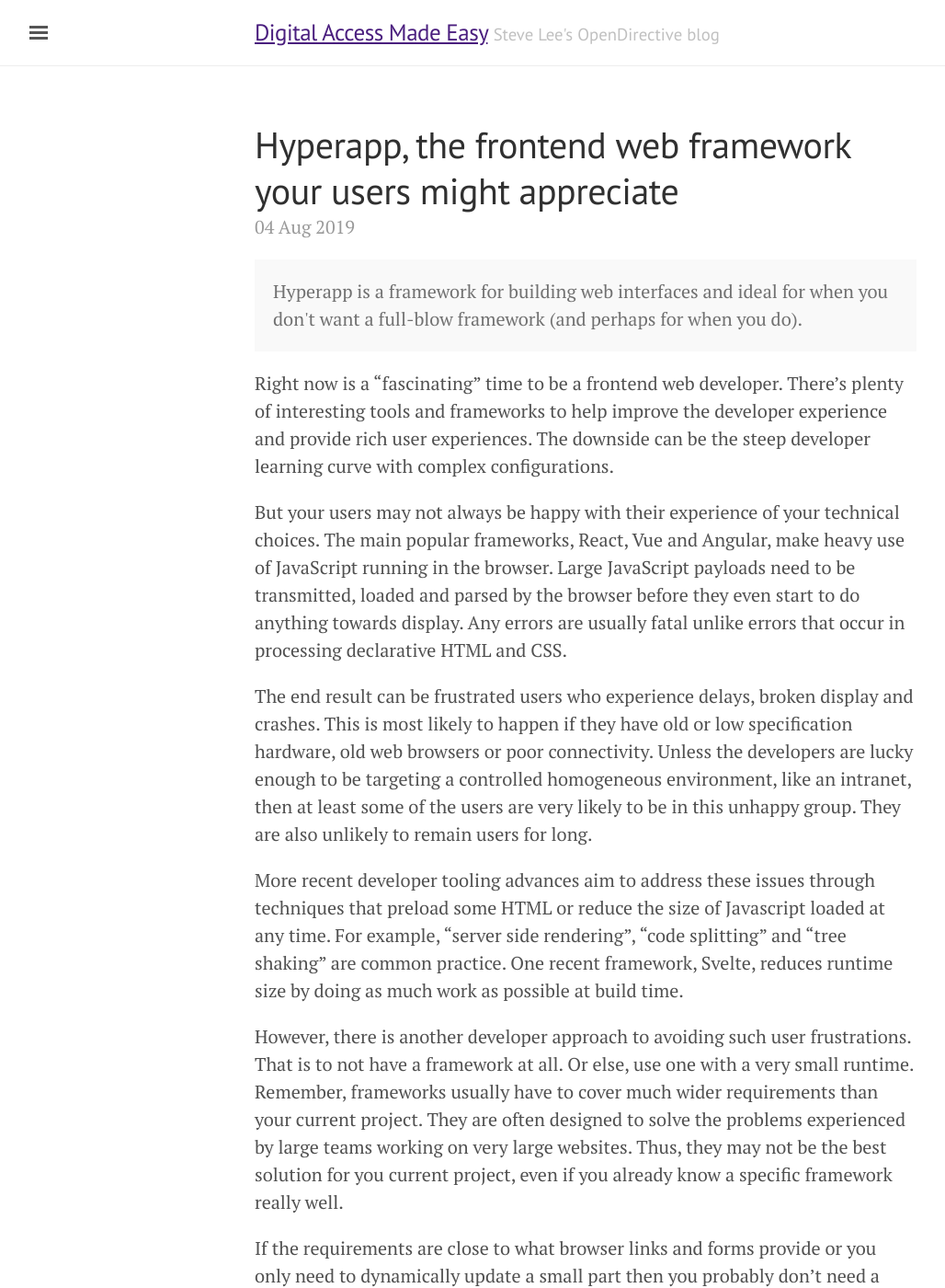
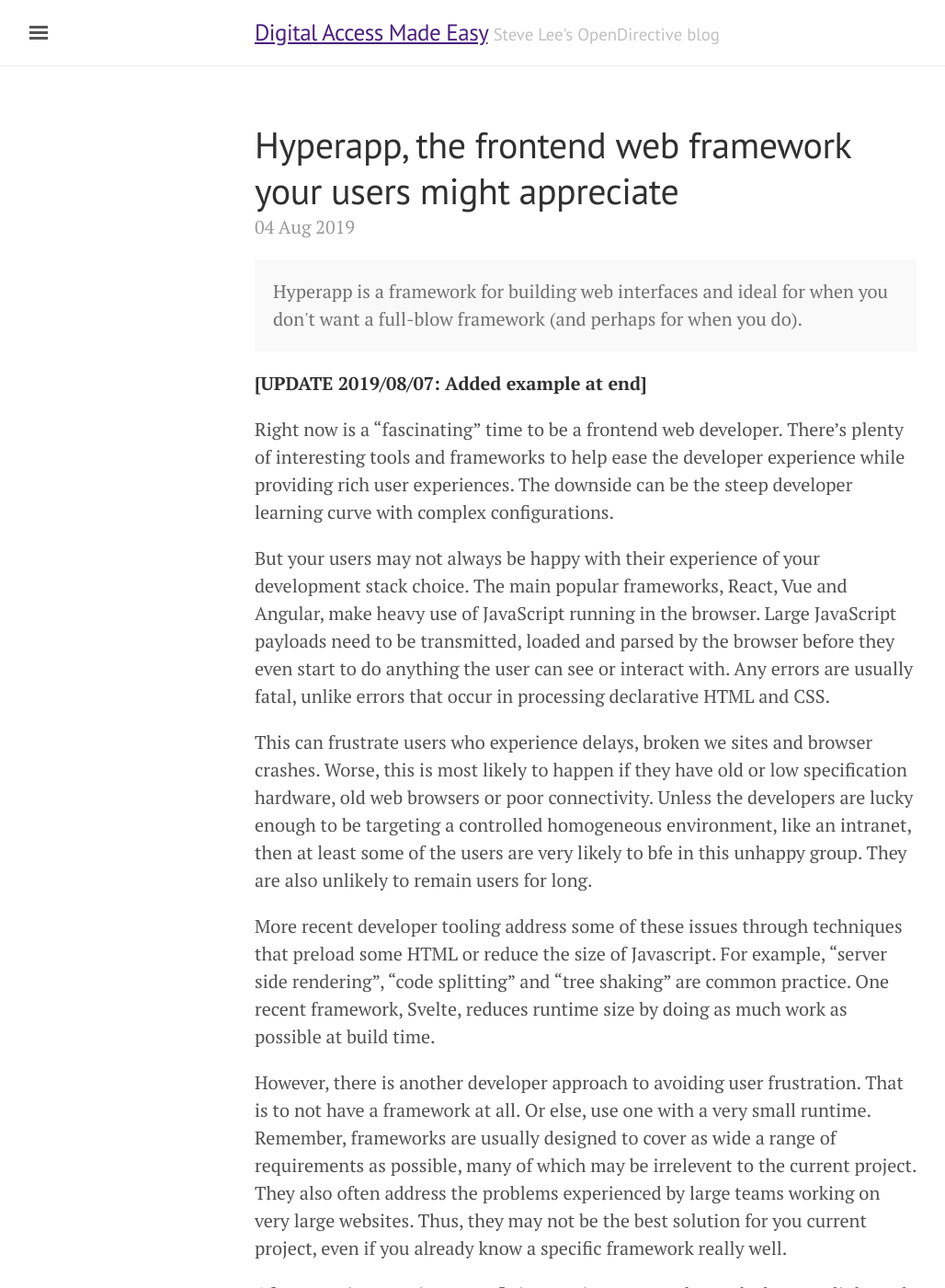
Before and after one commit to OpenDirective/opendirective.github.io, a Jekyll site: the page built from _posts/2019-08-04-hyperapp-micro-framework.md, in a window 1280 px wide and 1400 px high. Shown: the whole window at 92% size, without its empty margins (3-1031 px from the left). Built offline with Jekyll 4.4.1, drawn with Linux system fonts in a browser that asks for light colours; some of the changed text lies outside the part shown.

Commit message:
Update some text

```diff
--- a/_posts/2019-08-04-hyperapp-micro-framework.md
+++ b/_posts/2019-08-04-hyperapp-micro-framework.md
@@ -7,19 +7,21 @@
 Hyperapp is a framework for building web interfaces and ideal for when you don't want a full-blow framework (and perhaps for when you do).
 </div>
 
-Right now is a "fascinating" time to be a frontend web developer. There's plenty of interesting tools and frameworks to help improve the developer experience and provide rich user experiences. The downside can be the steep developer learning curve with complex configurations.
+**[UPDATE 2019/08/07: Added example at end]**
 
-But your users may not always be happy with their experience of your technical choices. The main popular frameworks, React, Vue and Angular, make heavy use of JavaScript running in the browser. Large JavaScript payloads need to be transmitted, loaded and parsed by the browser before they even start to do anything towards display. Any errors are usually fatal unlike errors that occur in processing declarative HTML and CSS.
+Right now is a "fascinating" time to be a frontend web developer. There's plenty of interesting tools and frameworks to help ease the developer experience while providing rich user experiences. The downside can be the steep developer learning curve with complex configurations.
 
-The end result can be frustrated users who experience delays, broken display and crashes. This is most likely to happen if they have old or low specification hardware, old web browsers or poor connectivity. Unless the developers are lucky enough to be targeting a controlled homogeneous environment, like an intranet, then at least some of the users are very likely to be in this unhappy group. They are also unlikely to remain users for long.
+But your users may not always be happy with their experience of your development stack choice. The main popular frameworks, React, Vue and Angular, make heavy use of JavaScript running in the browser. Large JavaScript payloads need to be transmitted, loaded and parsed by the browser before they even start to do anything the user can see or interact with. Any errors are usually fatal, unlike errors that occur in processing declarative HTML and CSS.
 
-More recent developer tooling advances aim to address these issues through techniques that preload some HTML or reduce the size of Javascript loaded at any time. For example, "server side rendering", "code splitting" and "tree shaking" are common practice. One recent framework, Svelte, reduces runtime size by doing as much work as possible at build time.
+This can frustrate users who experience delays, broken we sites and browser crashes. Worse, this is most likely to happen if they have old or low specification hardware, old web browsers or poor connectivity. Unless the developers are lucky enough to be targeting a controlled homogeneous environment, like an intranet, then at least some of the users are very likely to bfe in this unhappy group. They are also unlikely to remain users for long.
 
-However, there is another developer approach to avoiding such user frustrations. That is to not have a framework at all. Or else, use one with a very small runtime. Remember, frameworks usually have to cover much wider requirements than your current project. They are often designed to solve the problems experienced by large teams working on very large websites. Thus, they may not be the best solution for you current project, even if you already know a specific framework really well.
+More recent developer tooling address some of these issues through techniques that preload some HTML or reduce the size of Javascript. For example, "server side rendering", "code splitting" and "tree shaking" are common practice. One recent framework, Svelte, reduces runtime size by doing as much work as possible at build time.
 
-If the requirements are close to what browser links and forms provide or you only need to dynamically update a small part then you probably don't need a framework and can just code to the DOM. That's the approach I took with a recent project [YouTube Current Time](https://github.com/music-practice-tools/youtube-current-time/blob/master/ytct-es6.js) that shows the playing time of a video while you scroll around a page. Using a framework would have been overkill and introduce more dependencies and complications that necessary.
+However, there is another developer approach to avoiding user frustration. That is to not have a framework at all. Or else, use one with a very small runtime. Remember, frameworks are usually designed to cover as wide a range of requirements as possible, many of which may be irrelevent to the current project. They also often address the problems experienced by large teams working on very large websites. Thus, they may not be the best solution for you current project, even if you already know a specific framework really well.
 
-With this no-framework approach it's usual to develop architectural patterns and structures that are effectively a custom project specific framework that completely matches the requirements, and no more. In fact, it is common to develop a minimal starter framework that matches developer preferences and best practices. And this is where [hyperapp](https://github.com/jorgebucaran/hyperapp) is useful. Especially when a functional programming approach based on the [elm architecture](https://guide.elm-lang.org/architecture/) is preferred.
+Often a project requirements fir interaction are mostly met by browser links and forms, or perhaps a custom control or two. Sometimes only part of the site needs to be dynamically updated rather then creating the entire page with JavaScript. In these cases a full framework can be overhead and it's feasible to just code to the DOM. That's the approach I took with a recent project [YouTube Current Time](https://github.com/music-practice-tools/youtube-current-time/blob/master/ytct-es6.js) that shows the playing time of a video while you scroll around a page. Using a framework would have been overkill and introduce more dependencies and complications than necessary.
+
+With this no-framework approach it's usual to develop architectural patterns and structures that are effectively a custom framework that closely fit the project requirements, and no more. In fact, it is common to develop a minimal reusable starter framework that matches developer preferences and best practices. And this is where [hyperapp](https://github.com/jorgebucaran/hyperapp) is useful as a foundation. Especially when a functional programming approach based on the [elm architecture](https://guide.elm-lang.org/architecture/) is preferred.
 
 Version 2 of the tiny Hyperapp framework has almost landed; it's on master in github but the npm package has not yet been published. While the docs are not quite available yet the [source code](https://github.com/jorgebucaran/hyperapp) is small and relatively easy to digest. Of the 500 odd lines of source code, the first 400 are taken up with the [Virtual DOM](https://reactjs.org/docs/faq-internals.html) implementation and can be ignored if you want to concentrate on the framework proper. There is also a set of official [examples](https://github.com/jorgebucaran/hyperapp/blob/master/docs/examples.md), plus [an implementation](https://github.com/zaceno/sevenguis-hyperapp) of [the 7GUIs](https://eugenkiss.github.io/7guis/) sample apps.
 
```
